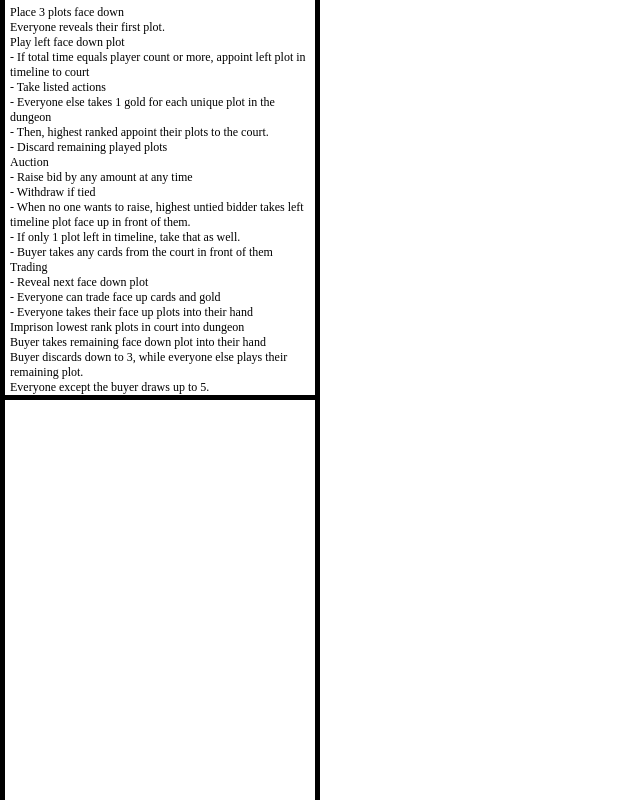
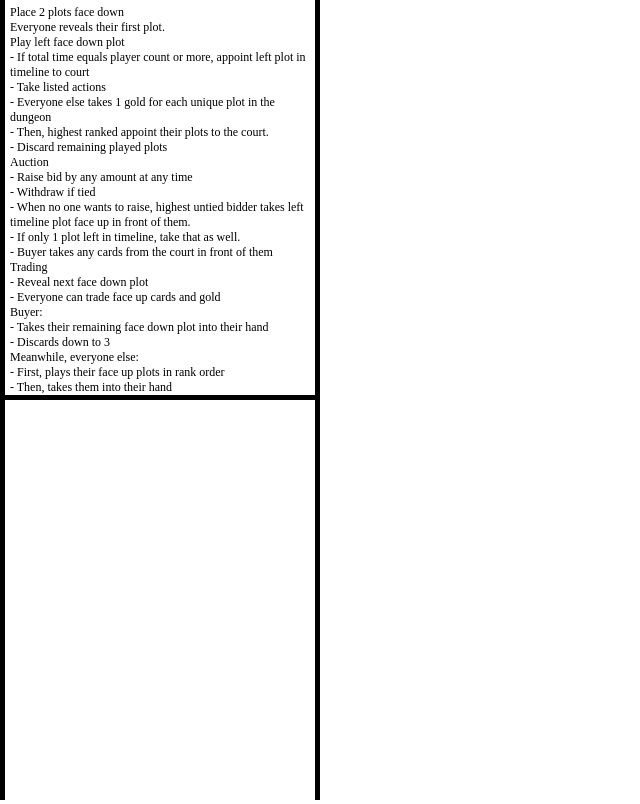
Before and after one commit to davidystephenson/empress, a website: page public/client.html in a window 1280 px wide. Shown: the whole page, without its empty margins (0-640 px from the left). Drawn offline with nearby package versions, Linux system fonts and the light colour scheme.

Commit message:
update player aid

```diff
--- a/public/client.html
+++ b/public/client.html
@@ -10,7 +10,7 @@
   <body>
     <div style="width: 25%; height: 100vh; float: left;">
       <div style="font-size: 1.5vh; text-align: left; height: 50vh; border: 5px solid black; border-top: 0px; padding: 5px; user-select: none; overflow: auto;">
-        Place 3 plots face down<br>
+        Place 2 plots face down<br>
         Everyone reveals their first plot.<br>
         Play left face down plot<br>
           - If total time equals player count or more, appoint left plot in timeline to court<br>
@@ -27,11 +27,14 @@
         Trading<br>
           - Reveal next face down plot<br>
           - Everyone can trade face up cards and gold<br>
-          - Everyone takes their face up plots into their hand<br>
+        Buyer:<br>
+          - Takes their remaining face down plot into their hand<br>
+          - Discards down to 3<br>
+        Meanwhile, everyone else:<br>
+          - First, plays their face up plots in rank order<br>
+          - Then, takes them into their hand<br>
+          - Finally, draws up to 5<br>
         Imprison lowest rank plots in court into dungeon<br>
-        Buyer takes remaining face down plot into their hand<br>
-        Buyer discards down to 3, while everyone else plays their remaining plot.<br>
-        Everyone except the buyer draws up to 5.<br>
         Ending the game<br>
           - If timeline is empty at round end, play 1 plot face down with no auction<br>
           - Points equals power on plots in hand<br>
```
